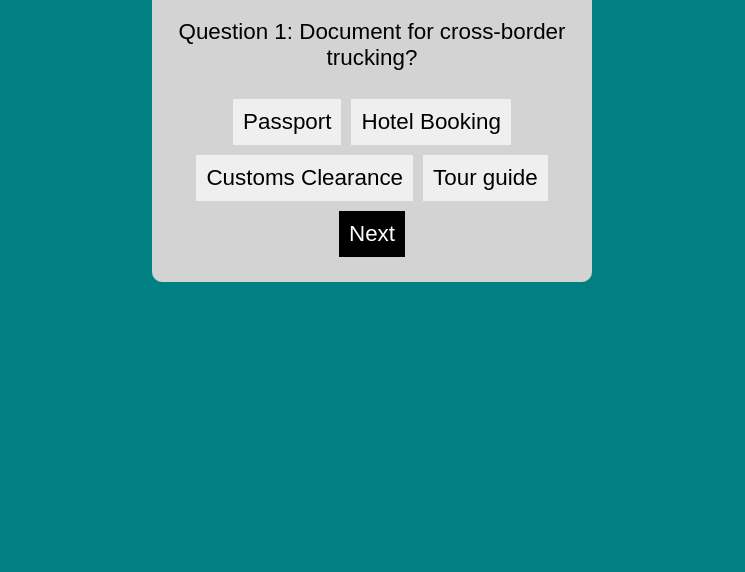
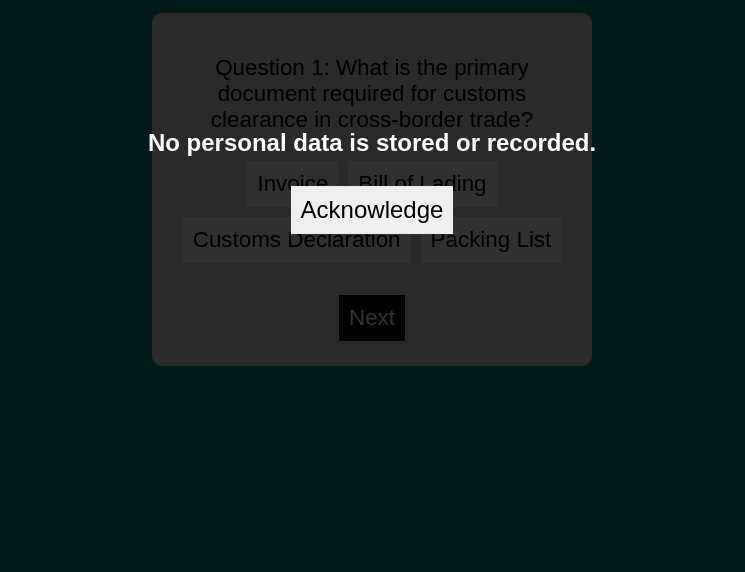
Before and after one commit to ajeshkj1/ev-launch-quiz, a plain HTML site: page index.html in a window 1280 px wide. Shown: the part 228-800 px from the top of the page, without its empty margins (268-1013 px from the left). Drawn offline with Linux system fonts and the light colour scheme.

Commit message:
Update index.html

```diff
--- a/index.html
+++ b/index.html
@@ -3,7 +3,7 @@
 <head>
     <meta charset="UTF-8">
     <meta name="viewport" content="width=device-width, initial-scale=1.0">
-    <title>DB Schenker - EV Launch Event | Quiz Time</title>
+    <title>Singapore - EV Launch Event | Quiz Time</title>
     <style>
         body {
             font-family: Arial, sans-serif;
@@ -11,7 +11,7 @@
             padding: 20px;
             background-color: #008080;
             color: white;
-            font-size: calc(1rem + 0.5vw); /* Responsive font size */
+            font-size: calc(1rem + 0.5vw);
         }
         .container {
             max-width: 400px;
@@ -21,14 +21,13 @@
             border-radius: 10px;
             color: black;
         }
-        h1, h2 { color: #d40000; }
-        canvas {
+        h1, h2 { color: #eeeeee; }
+        canvas, video {
             border: 1px solid #000;
-            width: 100%;
-            height: 150px;
-            background: lightgrey;
-            touch-action: none;
+            background: white;
         }
+        video { width: 300px; height: 200px; }
+        canvas { width: 100%; height: 150px; touch-action: none; }
         .hidden { display: none; }
         .correct { background-color: lightgreen; }
         .incorrect { background-color: lightcoral; }
@@ -37,18 +36,56 @@
             padding: 10px;
             border: none;
             cursor: pointer;
-            font-size: inherit; /* Inherit responsive font size */
+            font-size: inherit;
         }
         .next-btn { background-color: #000; color: white; }
+        #final-image { max-width: 100%; margin-top: 10px; }
+        .logo {
+            width: 150px; /* Adjust size as needed */
+            margin-bottom: 10px;
+        }
+
+              /* Pop-up styles */
+        .popup-overlay {
+            position: fixed;
+            top: 0;
+            left: 0;
+            width: 100vw;
+            height: 100vh;
+            background: rgba(0, 0, 0, 0.8);
+            display: flex;
+            align-items: center;
+            justify-content: center;
+            z-index: 1000;
+        }
+
+        .popup-box {
+            padding: 20px;
+            border-radius: 10px;
+            text-align: center;
+            max-width: 90%;
+            font-size: 1.5rem;
+        }
+
     </style>
 </head>
 <body>
-    <h1>DB Schenker - EV Launch Event</h1>
+        <!-- Pop-up message -->
+    <div class="popup-overlay" id="popup">
+        <div class="popup-box">
+            <p><strong>No personal data is stored or recorded.</strong></p>
+            <button onclick="closePopup()">Acknowledge</button>
+        </div>
+    </div>
+
+    <img src="db-schenker-logo.png" alt="DB Schenker Logo" class="logo"> <!-- Logo added here -->
+    <h1>Singapore - EV Launch Event</h1>
     <h2>Quiz Time</h2>
     <div class="container">
         <div id="question-section">
             <p id="question">Question 1:</p>
             <div id="answer-container"></div>
+            <p id="result-message"></p>
             <button class="next-btn" onclick="nextQuestion()">Next</button>
         </div>
 
@@ -59,34 +96,48 @@
             <button onclick="submitSignature()">Submit</button>
         </div>
 
+        <div id="photo-section" class="hidden">
+            <p>Capture your photo in <span id="countdown">10</span> seconds...</p>
+            <video id="video" autoplay></video>
+        </div>
+
         <div id="bye-section" class="hidden">
+            <canvas id="final-canvas" class="hidden"></canvas>
+            <img id="final-image" src="" alt="Final Image">
             <p>Thank you for attending the event</p>
-            <p>Capture a screenshot or show this message at the counter to collect your token of appreciation</p>
-            <p>Here is your signature:</p>
-            <img id="signature-image" src="" alt="Signature">
+            <p>Long Press to save the image or show this message at the counter to collect your token of appreciation</p>
         </div>
     </div>
 
     <script>
+       function closePopup() {
+            document.getElementById("popup").style.display = "none";
+        }
+
+        window.onload = function () {
+            document.getElementById("popup").style.display = "flex";
+        };
         const questions = [
-            { text: "Document for cross-border trucking?", options: ["Passport", "Hotel Booking", "Customs Clearance", "Tour guide"], correct: "Customs Clearance" },
-            { text: "DB Schenker headquarters location?", options: ["Germany", "Singapore", "India", "China"], correct: "Germany" },
-            { text: "What is the largest ocean on Earth?", options: ["Atlantic Ocean", "Indian Ocean", "Arctic Ocean", "Pacific Ocean"], correct: "Pacific Ocean" }
+            { text: "What is the primary document required for customs clearance in cross-border trade?", options: ["Invoice", "Bill of Lading", "Customs Declaration", "Packing List"], correct: "Customs Declaration" },
+            { text: "What is a common challenge faced in cross-border business?", options: ["Language barriers", "Currency exchange rates", "Regulatory compliance", "All of the above"], correct: "All of the above" },
+            { text: "Which term refers to the taxes imposed on imported goods?", options: ["Tariffs", "Quotas", "Subsidies", "Duties"], correct: "Tariffs" }
         ];
         let currentQuestion = 0;
+        let drawing = false;
         const questionElem = document.getElementById("question");
         const answerContainer = document.getElementById("answer-container");
-        const questionSection = document.getElementById("question-section");
-        const signatureSection = document.getElementById("signature-section");
-        const byeSection = document.getElementById("bye-section");
-        const canvas = document.getElementById("signature-pad");
-        const ctx = canvas.getContext("2d");
-        let drawing = false;
+        const resultMessage = document.getElementById("result-message");
+        const signatureCanvas = document.getElementById("signature-pad");
+        const signatureCtx = signatureCanvas.getContext("2d");
+        const finalCanvas = document.getElementById("final-canvas");
+        const finalCtx = finalCanvas.getContext("2d");
+        const video = document.getElementById("video");
 
         function loadQuestion() {
             if (currentQuestion < questions.length) {
                 questionElem.innerText = `Question ${currentQuestion + 1}: ${questions[currentQuestion].text}`;
                 answerContainer.innerHTML = "";
+                resultMessage.innerText = "";
                 questions[currentQuestion].options.forEach(option => {
                     const button = document.createElement("button");
                     button.innerText = option;
@@ -94,13 +145,14 @@
                     answerContainer.appendChild(button);
                 });
             } else {
-                questionSection.classList.add("hidden");
-                signatureSection.classList.remove("hidden");
+                document.getElementById("question-section").classList.add("hidden");
+                document.getElementById("signature-section").classList.remove("hidden");
             }
         }
 
         function checkAnswer(selected) {
             answerContainer.innerHTML = "";
+            resultMessage.innerText = "";
             questions[currentQuestion].options.forEach(option => {
                 const button = document.createElement("button");
                 button.innerText = option;
@@ -111,6 +163,14 @@
                 }
                 answerContainer.appendChild(button);
             });
+
+            if (selected === questions[currentQuestion].correct) {
+                resultMessage.innerText = "Correct!";
+                resultMessage.style.color = "green";
+            } else {
+                resultMessage.innerText = "Wrong! The correct answer is: " + questions[currentQuestion].correct;
+                resultMessage.style.color = "red";
+            }
         }
 
         function nextQuestion() {
@@ -120,54 +180,70 @@
 
         loadQuestion();
 
+        signatureCanvas.addEventListener("pointerdown", startDrawing);
+        signatureCanvas.addEventListener("pointermove", draw);
+        signatureCanvas.addEventListener("pointerup", stopDrawing);
+
         function startDrawing(event) {
-            event.preventDefault();
             drawing = true;
-            ctx.beginPath();
-            const pos = getPosition(event);
-            ctx.moveTo(pos.x, pos.y);
+            signatureCtx.beginPath();
+            signatureCtx.moveTo(event.offsetX, event.offsetY);
+            signatureCtx.strokeStyle = "red";
+            signatureCtx.lineWidth = 2;
         }
 
         function draw(event) {
             if (!drawing) return;
-            event.preventDefault();
-            const pos = getPosition(event);
-            ctx.lineTo(pos.x, pos.y);
-            ctx.stroke();
+            signatureCtx.lineTo(event.offsetX, event.offsetY);
+            signatureCtx.stroke();
         }
 
-        function stopDrawing(event) {
-            if (!drawing) return;
-            event.preventDefault();
+        function stopDrawing() {
             drawing = false;
-            ctx.closePath();
-        }
-
-        function getPosition(event) {
-            const rect = canvas.getBoundingClientRect();
-            const x = event.touches ? event.touches[0].clientX - rect.left : event.offsetX;
-            const y = event.touches ? event.touches[0].clientY - rect.top : event.offsetY;
-            return { x, y };
         }
 
         function clearSignature() {
-            ctx.clearRect(0, 0, canvas.width, canvas.height);
+            signatureCtx.clearRect(0, 0, signatureCanvas.width, signatureCanvas.height);
         }
 
         function submitSignature() {
-            const signatureImage = document.getElementById("signature-image");
-            signatureImage.src = canvas.toDataURL("image/png");
-            signatureSection.classList.add("hidden");
-            byeSection.classList.remove("hidden");
+            document.getElementById("signature-section").classList.add("hidden");
+            document.getElementById("photo-section").classList.remove("hidden");
+
+            navigator.mediaDevices.getUserMedia({ video: true }).then(stream => {
+                video.srcObject = stream;
+                startCountdown();
+            });
         }
 
-        canvas.addEventListener("mousedown", startDrawing);
-        canvas.addEventListener("mousemove", draw);
-        canvas.addEventListener("mouseup", stopDrawing);
-        canvas.addEventListener("mouseleave", stopDrawing);
-        canvas.addEventListener("touchstart", startDrawing);
-        canvas.addEventListener("touchmove", draw);
-        canvas.addEventListener("touchend", stopDrawing);
+        function startCountdown() {
+            let countdown = 1;
+            const countdownElem = document.getElementById("countdown");
+
+            const timer = setInterval(() => {
+                countdown--;
+                countdownElem.innerText = countdown;
+
+                if (countdown === 0) {
+                    clearInterval(timer);
+                    capturePhoto();
+                }
+            }, 1000);
+        }
+
+        function capturePhoto() {
+            finalCanvas.width = 400;
+            finalCanvas.height = 500;
+            finalCtx.drawImage(video, 0, 0, finalCanvas.width, finalCanvas.height);
+            finalCtx.drawImage(signatureCanvas, finalCanvas.width - 80, finalCanvas.height - 50, 80, 40);
+            finalCtx.fillStyle = "white";
+            finalCtx.font = "12px Arial";
+            finalCtx.fillText("DB Schenker Singapore - EV Launch 27/03/25", 5, 490);
+
+            document.getElementById("final-image").src = finalCanvas.toDataURL("image/png");
+            document.getElementById("photo-section").classList.add("hidden");
+            document.getElementById("bye-section").classList.remove("hidden");
+        }
     </script>
 </body>
 </html>
```
